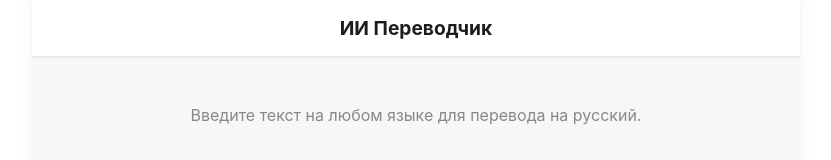
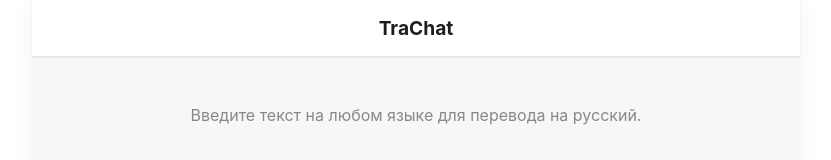
Before and after one commit to mrMoish/LinguaChat, a React (Vite) app in the folder frontend/: page / in a window 1280 px wide. Shown: the top 160 px of the page, without its empty margins (224-1055 px from the left). Built offline with nearby package versions, Linux system fonts and the light colour scheme.

Commit message:
Rename header from 'ИИ Переводчик' to 'TraChat'

```diff
--- a/frontend/src/App.jsx
+++ b/frontend/src/App.jsx
@@ -62,7 +62,7 @@ function App() {
   return (
     <div className="app-container">
       <header className="chat-header">
-        <h1>ИИ Переводчик</h1>
+        <h1>TraChat</h1>
       </header>
 
       <div className="chat-container" ref={chatContainerRef}>
```
